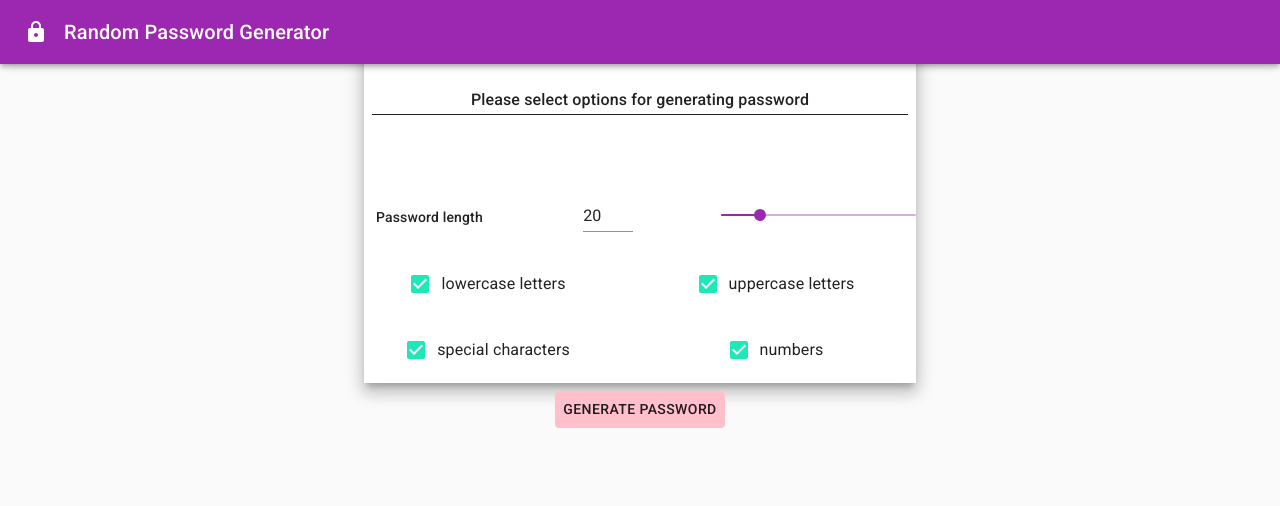
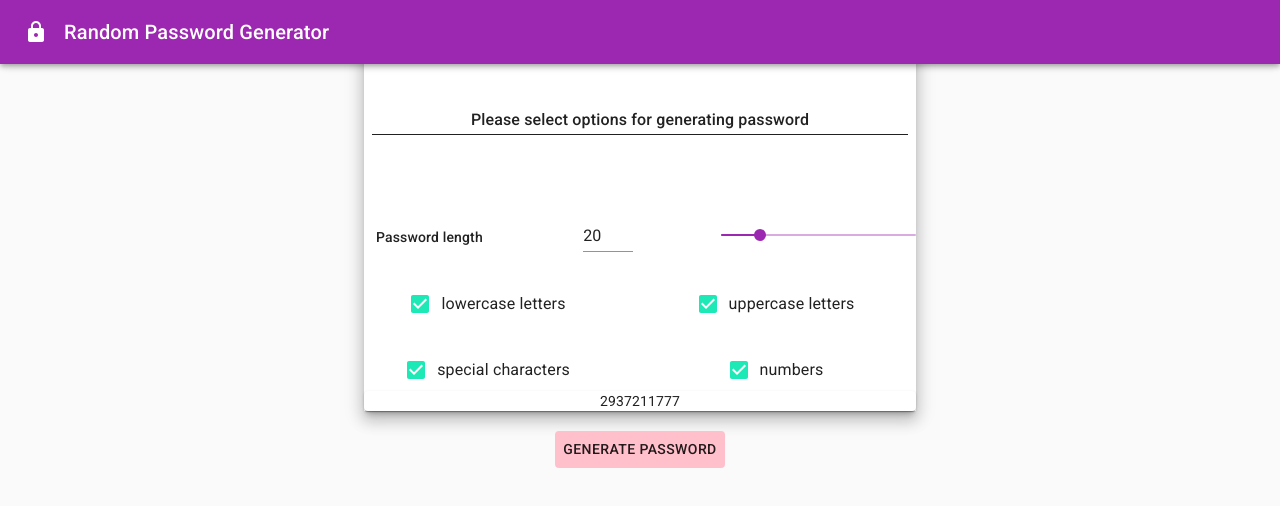
Before and after one commit to szaster/Password-Generator, a React (Create React App) app: page / in a window 1280 px wide. Shown: the top 506 px of the page. Built offline with nearby package versions, Linux system fonts and the light colour scheme.

Commit message:
added random password generator function

```diff
--- a/src/App.js
+++ b/src/App.js
@@ -2,7 +2,6 @@ import React from "react";
 import "./App.css";
 import Options from "./components/Options";
 import Header from "./components/Header";
-import CharactersNumber from "./components/CharactersNumber";
 import NewPasswordButton from "./components/generateButton";
 import {
   Grid,
@@ -14,10 +13,30 @@ import {
   Typography,
 } from "@material-ui/core";
 
+const initialOptions = {
+  uppercase: true,
+  specialCharacters: true,
+  numbers: true,
+  passwordLength: 12,
+};
+
+const initialPassword = generatePassword(initialOptions);
+
+function generatePassword(options) {
+  const array = new Uint32Array(10);
+  window.crypto.getRandomValues(array);
+  console.log(array);
+  return `${array[0]}`;
+}
+
+function PasswordDisplay(props) {
+  return <Paper>{props.password}</Paper>;
+}
+
 function App() {
-  function handleStartClick() {
-    alert("Start Button was clicked");
-  }
+  const [options, setOptions] = React.useState(initialOptions);
+  const [password, setPassword] = React.useState(initialPassword);
+
   return (
     <div className="App">
       {/* <Hidden only="xs"> */}
@@ -25,7 +44,9 @@ function App() {
       {/* </Hidden> */}
       <Container maxWidth="sm" m={10}>
         <Paper elevation={10} outlined square m={20}>
+          generatePassword()
           <Options />
+          <PasswordDisplay password={password} />
         </Paper>
         <NewPasswordButton />
       </Container>
```
